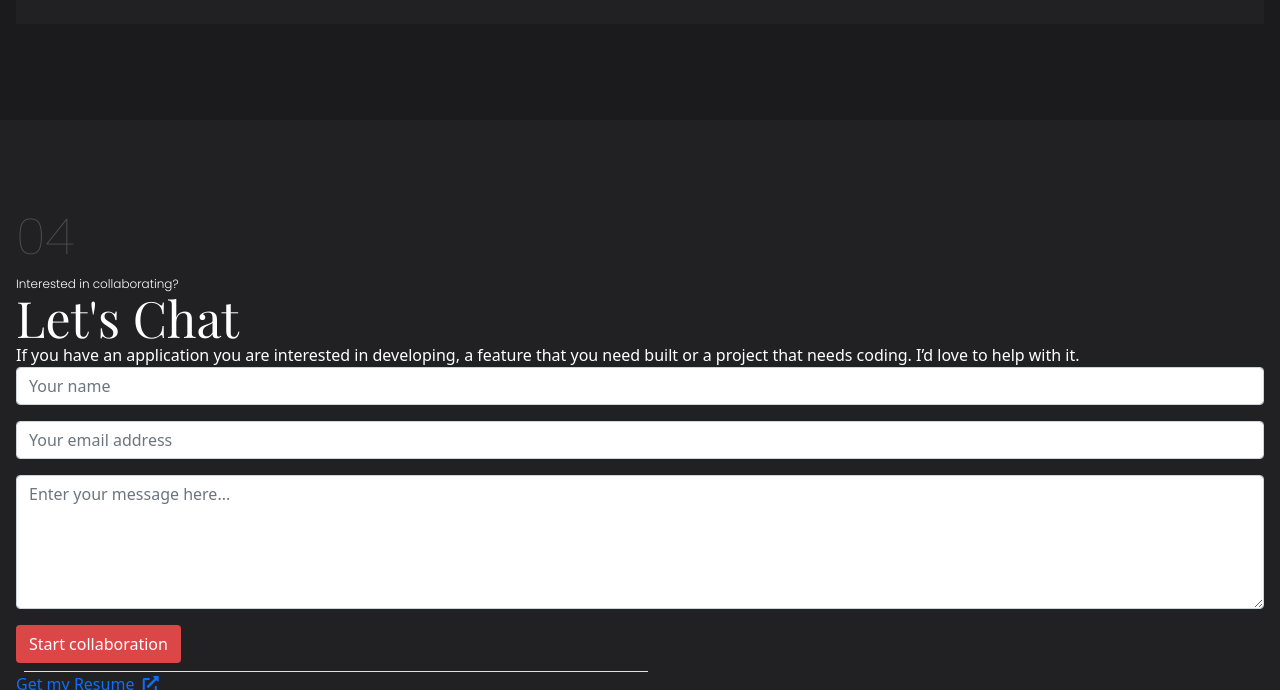
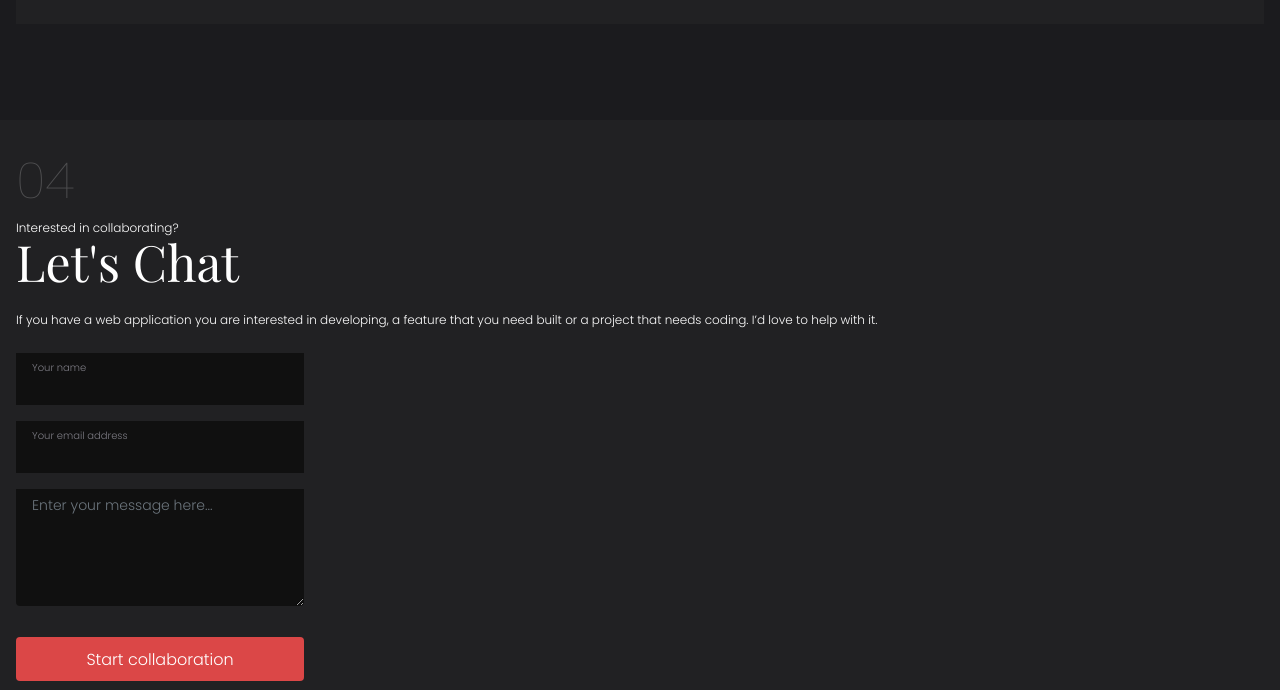
Before and after one commit to ZeenatLawal/Portfolio, a plain HTML site: page index.html in a window 1280 px wide. Shown: the part 5030-5720 px from the top of the page. Drawn offline with nearby package versions, Linux system fonts and the light colour scheme.

Commit message:
Add styling to form and link to formspree

```diff
--- a/index.html
+++ b/index.html
@@ -180,19 +180,21 @@
         <p class="number">04</p>
         <p class="tiny-intro">Interested in collaborating?</p>
         <p class="dot"></p>
-        <p class="main-intro">Let's Chat</p>
-        <p>If you have an application you are interested in developing, a feature that you need built or a project that needs coding. I’d love to help with it.</p>
-        <form>
-          <div class="mb-3">
-            <input type="text" class="form-control" placeholder="Your name" />
+        <p class="main-intro mb-4">Let's Chat</p>
+        <p class="tiny-intro mb-4">If you have a web application you are interested in developing, a feature that you need built or a project that needs coding. I’d love to help with it.</p>
+        <form action="https://formspree.io/f/mayabzdz" method="post">
+          <div class="mb-3 form">
+            <label for="name">Your name</label>
+            <input type="text" id="name" name="name" />
           </div>
-          <div class="mb-3">
-            <input type="email" class="form-control" placeholder="Your email address" />
+          <div class="mb-3 form">
+            <label for="email">Your email address</label>
+            <input type="email" id="email" name="email" />
           </div>
-          <div class="mb-3">
+          <div class="mb-5 form">
             <textarea name="message" id="message" cols="30" rows="5" class="form-control" placeholder="Enter your message here..."></textarea>
           </div>
-          <button type="submit" class="btn btn-color mb-2">Start collaboration</button>
+          <button class="start btn btn-color mt-5">Start collaboration</button>
         </form>
       </div>
     </section>
--- a/style.scss
+++ b/style.scss
@@ -20,6 +20,7 @@ $font-family-roboto: 'Roboto', sans-serif;
 
 $bg-black: #1b1b1e;
 $bg-dark: #212123;
+$bg-darker: #101010;
 $white: #fff;
 $main-color: #db4747;
 $green: #22b07d;
@@ -289,6 +290,58 @@ hr {
 .chat {
   background-color: $bg-dark;
   padding: 0 $main-padding;
+
+  .number {
+    padding-top: 24px;
+  }
+
+  .form {
+    background-color: $bg-darker;
+    width: 288px;
+    height: 52px;
+
+    label {
+      font-family: $font-family-poppins;
+      font-style: normal;
+      font-weight: normal;
+      font-size: 10px;
+      line-height: 15px;
+      padding-left: 16px;
+      color: $gray;
+    }
+
+    input,
+    textarea {
+      background-color: $bg-darker;
+      width: 100%;
+      border-width: 0;
+      border: none;
+      outline: none;
+      color: $white;
+      padding-left: 16px;
+      font-family: $font-family-poppins;
+      font-style: normal;
+      font-weight: normal;
+      font-size: 14px;
+      line-height: 21px;
+    }
+  }
+
+  .start {
+    font-family: $font-family-poppins;
+    font-style: normal;
+    font-weight: 500;
+    font-size: 16px;
+    line-height: 24px;
+    text-align: center;
+    margin-bottom: 106px;
+  }
+
+  .btn-color {
+    width: 288px;
+    height: 44px;
+    padding: 10px 58px;
+  }
 }
 
 .footer {
```
Also changed, not shown: style.css, 1 other file.
